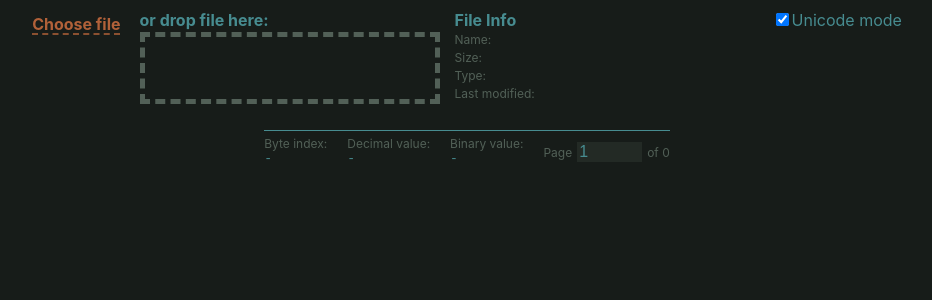
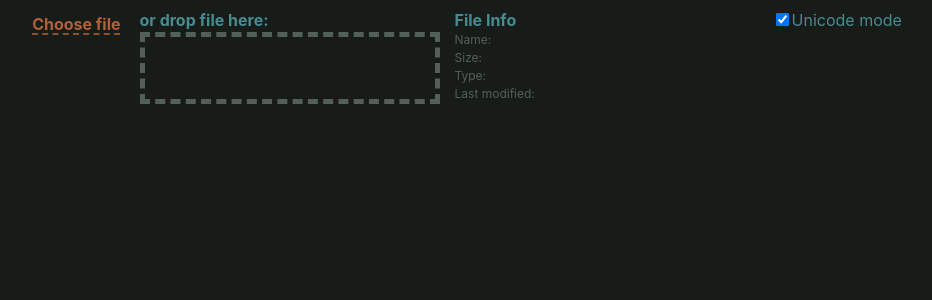
Before and after one commit to blrop/hex-viewer, a React (Create React App) app: page / in a window 1280 px wide. Shown: the top 300 px of the page, without its empty margins (173-1105 px from the left). Built offline with nearby package versions, Linux system fonts and the light colour scheme.

Commit message:
don't show status bar when no file selected

```diff
--- a/src/components/App.js
+++ b/src/components/App.js
@@ -74,13 +74,13 @@ function App() {
                     selectedByteIndex={ selectedByteIndex }
                     setSelectedByteIndex={ setSelectedByteIndex }
                 />
-                <StatusBar
+                { file && <StatusBar
                     currentByte={ fileBytes[selectedByteIndex] }
                     currentByteIndex={ selectedByteIndex + ((page - 1) * PAGE_SIZE) }
                     currentPage={ page }
                     totalPages={ fileInfo?.size && Math.ceil(fileInfo?.size / PAGE_SIZE) }
                     setPage={handleSetPage}
-                />
+                /> }
             </div>
         </div>
     );
```
